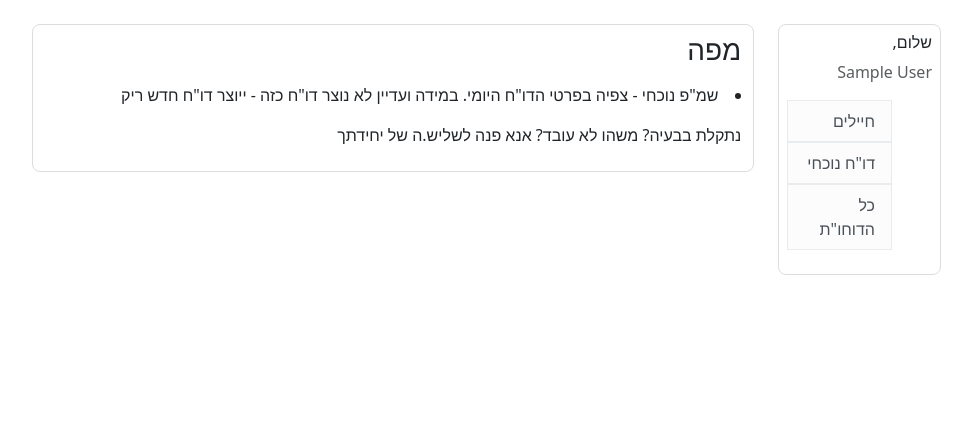
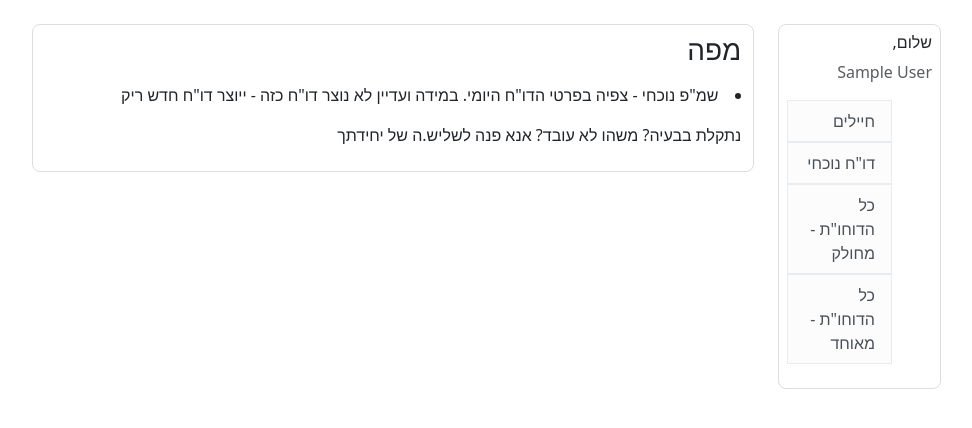
Before and after one commit to AvihaiAdler/onereport, a Flask app: page /onereport/home in a window 1280 px wide. Shown: the part 56-484 px from the top of the page, without its empty margins (247-1219 px from the left). Run offline with Flask 3, Linux system fonts and the light colour scheme; the visitor is signed in with stand-in values (Sample User, id 1); data comes from the database, SQL or seed files in the repository; parts of the project's set-up code (start-up, migrations or seed data) failed here and were passed over.

Commit message:
added the option to choose between the 2 different representation of reports

```diff
--- a/onereport/templates/base.html
+++ b/onereport/templates/base.html
@@ -63,7 +63,11 @@
             </a>
             <a href={{ url_for(current_user.role|generate_urlstr(urlstr="get_all_reports" )) }}
               class="link-underline link-underline-opacity-0">
-              <li class="list-group-item list-group-item-light hover">כל הדוחו"ת</li>
+              <li class="list-group-item list-group-item-light hover">כל הדוחו"ת - מחולק</li>
+            </a>
+            <a href={{ url_for(current_user.role|generate_urlstr(urlstr="get_all_unified_reports" )) }}
+              class="link-underline link-underline-opacity-0">
+              <li class="list-group-item list-group-item-light hover">כל הדוחו"ת - מאוחד</li>
             </a>
           </ul>
           </p>
```
